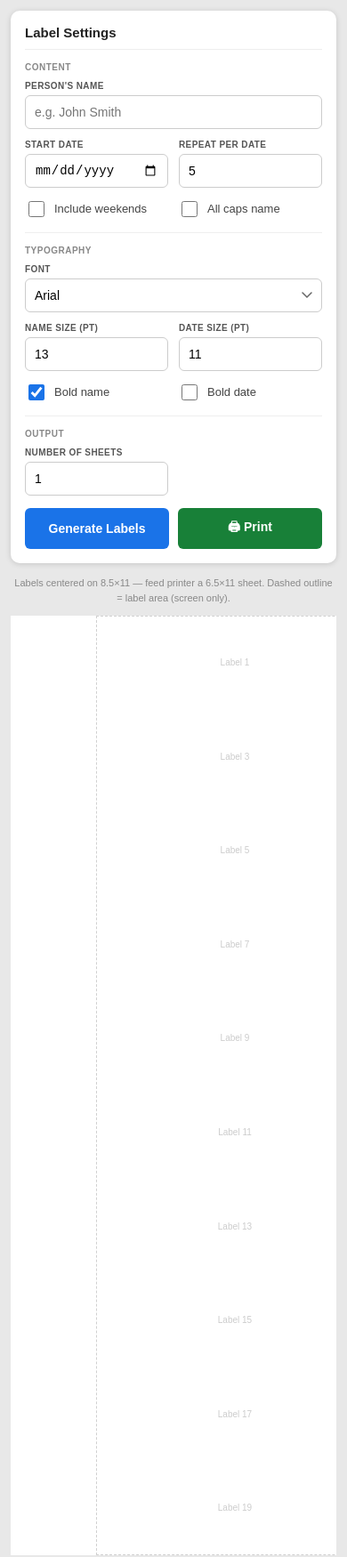
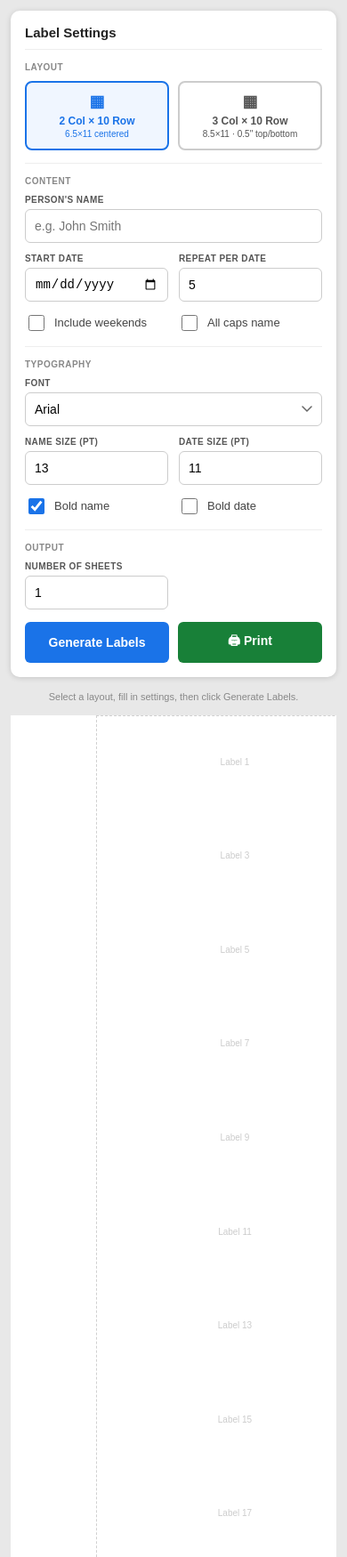
Before and after one commit to MHTmedia/Ollie-labels, a plain HTML site: page index.html in a window 390 px wide. Shown: the top 1750 px of the page at 89% size. Drawn offline with Linux system fonts and the light colour scheme.

Commit message:
Updated file to include 3col template

```diff
--- a/index.html
+++ b/index.html
@@ -48,7 +48,6 @@
       margin: 14px 0;
     }
 
-    /* Field grid — 2 cols on mobile, more on wider screens */
     .field-grid {
       display: grid;
       grid-template-columns: 1fr 1fr;
@@ -102,7 +101,6 @@
       padding-right: 28px;
     }
 
-    /* Checkboxes */
     .check-grid {
       display: grid;
       grid-template-columns: 1fr 1fr;
@@ -131,13 +129,51 @@
       line-height: 1.2;
     }
 
-    /* Buttons */
+    /* Layout toggle */
+    .layout-toggle {
+      display: grid;
+      grid-template-columns: 1fr 1fr;
+      gap: 10px;
+      margin-bottom: 14px;
+    }
+
+    .layout-btn {
+      padding: 10px;
+      border: 2px solid #ccc;
+      border-radius: 8px;
+      background: white;
+      cursor: pointer;
+      text-align: center;
+      font-size: 12px;
+      font-weight: 600;
+      color: #555;
+      transition: border-color 0.15s, color 0.15s;
+      -webkit-tap-highlight-color: transparent;
+    }
+
+    .layout-btn.active {
+      border-color: #1a73e8;
+      color: #1a73e8;
+      background: #f0f6ff;
+    }
+
+    .layout-btn .layout-icon {
+      display: block;
+      font-size: 18px;
+      margin-bottom: 4px;
+    }
+
     .btn-row {
       display: grid;
       grid-template-columns: 1fr 1fr;
       gap: 10px;
       margin-top: 14px;
     }
+
+    button.generate { background: #1a73e8; color: white; }
+    button.generate:active { background: #1558b0; }
+    button.print-btn { background: #188038; color: white; }
+    button.print-btn:active { background: #0f5c28; }
 
     button {
       width: 100%;
@@ -150,13 +186,6 @@
       -webkit-tap-highlight-color: transparent;
     }
 
-    button.generate { background: #1a73e8; color: white; }
-    button.generate:active { background: #1558b0; }
-
-    button.print-btn { background: #188038; color: white; }
-    button.print-btn:active { background: #0f5c28; }
-
-    /* Summary */
     .note {
       font-size: 11px;
       color: #888;
@@ -167,7 +196,6 @@
       line-height: 1.5;
     }
 
-    /* Sheet gap */
     .sheet-gap {
       height: 20px;
       display: flex;
@@ -183,7 +211,7 @@
       padding: 2px 10px;
     }
 
-    /* ── Label sheet preview (screen) ── */
+    /* ── Sheet preview ── */
     .sheet-scroll {
       overflow-x: auto;
       -webkit-overflow-scrolling: touch;
@@ -203,15 +231,8 @@
       flex-shrink: 0;
     }
 
-    .page .guide {
-      position: absolute;
-      width: 6.5in;
-      height: 11in;
-      border: 1px dashed #d0d0d0;
-      pointer-events: none;
-    }
-
-    .label-grid {
+    /* Layout A: 2-col × 10-row, full bleed 6.5×11 */
+    .label-grid-a {
       width: 6.5in;
       height: 11in;
       display: grid;
@@ -221,33 +242,59 @@
       overflow: hidden;
     }
 
+    /* Layout B: 3-col × 10-row, 0.5in top/bottom margin, full width 8.5in */
+    .guide-b {
+      position: absolute;
+      width: 8.5in;
+      height: 10in; /* 11in - 0.5in top - 0.5in bottom */
+      border: 1px dashed #d0d0d0;
+      pointer-events: none;
+    }
+
+    .label-grid-b {
+      width: 8.5in;
+      height: 10in;
+      display: grid;
+      grid-template-columns: repeat(3, 1fr);
+      grid-template-rows: repeat(10, 1fr);
+      gap: 0;
+      overflow: hidden;
+    }
+
+    /* Layout A guide */
+    .guide-a {
+      position: absolute;
+      width: 6.5in;
+      height: 11in;
+      border: 1px dashed #d0d0d0;
+      pointer-events: none;
+    }
+
     .label {
       display: flex;
       flex-direction: column;
       align-items: center;
       justify-content: center;
-      padding: 6px 10px;
+      padding: 4px 8px;
       text-align: center;
       line-height: 1.35;
     }
 
     .label .name { color: #111; }
-    .label .date { color: #333; margin-top: 3px; }
+    .label .date { color: #333; margin-top: 2px; }
     .label .empty { font-size: 10px; color: #ccc; }
 
     /* ── Print ── */
     @media print {
       body { margin: 0; padding: 0; background: white; }
-      .controls, .note, .sheet-gap, .sheet-scroll + .sheet-gap { display: none; }
+      .controls, .note, .sheet-gap { display: none; }
 
       @page {
         size: 8.5in 11in;
         margin: 0;
       }
 
-      .sheet-scroll {
-        overflow: visible;
-      }
+      .sheet-scroll { overflow: visible; }
 
       .page {
         width: 8.5in;
@@ -257,9 +304,15 @@
         page-break-after: always;
       }
       .page:last-child { page-break-after: avoid; }
-      .page .guide { display: none; }
+      .guide-a, .guide-b { display: none; }
       .label { border: none; }
       .label .empty { display: none; }
+
+      /* Layout B: apply top/bottom margin via padding on the page */
+      .page.layout-b {
+        padding: 0.5in 0;
+        align-items: flex-start;
+      }
     }
   </style>
 </head>
@@ -267,6 +320,23 @@
 
   <div class="controls">
     <h3>Label Settings</h3>
+
+    <!-- Layout selector -->
+    <div class="section-label">Layout</div>
+    <div class="layout-toggle">
+      <div class="layout-btn active" id="btnA" onclick="setLayout('a')">
+        <span class="layout-icon">▦</span>
+        2 Col × 10 Row<br>
+        <span style="font-weight:400;font-size:10px;">6.5×11 centered</span>
+      </div>
+      <div class="layout-btn" id="btnB" onclick="setLayout('b')">
+        <span class="layout-icon">▦</span>
+        3 Col × 10 Row<br>
+        <span style="font-weight:400;font-size:10px;">8.5×11 · 0.5" top/bottom</span>
+      </div>
+    </div>
+
+    <hr class="divider" />
 
     <div class="section-label">Content</div>
     <div class="field-grid">
@@ -280,7 +350,7 @@
       </div>
       <div class="field">
         <label>Repeat per Date</label>
-        <input type="number" id="repeatCount" value="5" min="1" max="20" />
+        <input type="number" id="repeatCount" value="5" min="1" max="30" />
       </div>
     </div>
     <div class="check-grid" style="margin-top:12px;">
@@ -347,12 +417,21 @@
   </div>
 
   <div class="note" id="summaryNote">
-    Labels centered on 8.5×11 — feed printer a 6.5×11 sheet. Dashed outline = label area (screen only).
+    Select a layout, fill in settings, then click Generate Labels.
   </div>
 
   <div id="sheetsContainer"></div>
 
   <script>
+    let currentLayout = 'a';
+
+    function setLayout(layout) {
+      currentLayout = layout;
+      document.getElementById('btnA').classList.toggle('active', layout === 'a');
+      document.getElementById('btnB').classList.toggle('active', layout === 'b');
+      initEmpty();
+    }
+
     function nextDay(date, includeWeekends) {
       const d = new Date(date);
       d.setDate(d.getDate() + 1);
@@ -377,6 +456,41 @@
 
     function escapeHTML(str) {
       return str.replace(/&/g,'&amp;').replace(/</g,'&lt;').replace(/>/g,'&gt;');
+    }
+
+    function labelsPerSheet() {
+      return currentLayout === 'a' ? 20 : 30;
+    }
+
+    function buildPage(labels, layout) {
+      const scroll = document.createElement('div');
+      scroll.className = 'sheet-scroll';
+
+      const page = document.createElement('div');
+      page.className = `page layout-${layout}`;
+
+      if (layout === 'a') {
+        const guide = document.createElement('div');
+        guide.className = 'guide-a';
+        page.appendChild(guide);
+
+        const grid = document.createElement('div');
+        grid.className = 'label-grid-a';
+        labels.forEach(el => grid.appendChild(el));
+        page.appendChild(grid);
+      } else {
+        const guide = document.createElement('div');
+        guide.className = 'guide-b';
+        page.appendChild(guide);
+
+        const grid = document.createElement('div');
+        grid.className = 'label-grid-b';
+        labels.forEach(el => grid.appendChild(el));
+        page.appendChild(grid);
+      }
+
+      scroll.appendChild(page);
+      return scroll;
     }
 
     function generateLabels() {
@@ -407,11 +521,12 @@
         }
       }
 
-      const labelsPerSheet = 20;
-      const totalLabels    = labelsPerSheet * numSheets;
-      const container      = document.getElementById('sheetsContainer');
-      container.innerHTML  = '';
+      const perSheet   = labelsPerSheet();
+      const totalLabels = perSheet * numSheets;
+      const container  = document.getElementById('sheetsContainer');
+      container.innerHTML = '';
 
+      // Build date sequence
       const dates = [];
       let countOnDate = 0;
       for (let i = 0; i < totalLabels; i++) {
@@ -431,60 +546,44 @@
           container.appendChild(gap);
         }
 
-        const scroll = document.createElement('div');
-        scroll.className = 'sheet-scroll';
-
-        const page = document.createElement('div');
-        page.className = 'page';
-
-        const guide = document.createElement('div');
-        guide.className = 'guide';
-        page.appendChild(guide);
-
-        const grid = document.createElement('div');
-        grid.className = 'label-grid';
-
-        for (let i = 0; i < labelsPerSheet; i++) {
-          const d = dates[s * labelsPerSheet + i];
+        const labelEls = [];
+        for (let i = 0; i < perSheet; i++) {
+          const d = dates[s * perSheet + i];
           const div = document.createElement('div');
           div.className = 'label';
           div.innerHTML = `
             <div class="name" style="font-family:${fontFamily};font-size:${nameSize}pt;font-weight:${nameBold ? '700' : '400'};">${escapeHTML(name)}</div>
             <div class="date" style="font-family:${fontFamily};font-size:${dateSize}pt;font-weight:${dateBold ? '700' : '400'};">${formatDate(d)}</div>
           `;
-          grid.appendChild(div);
+          labelEls.push(div);
         }
 
-        page.appendChild(grid);
-        scroll.appendChild(page);
-        container.appendChild(scroll);
+        container.appendChild(buildPage(labelEls, currentLayout));
       }
 
+      const layoutLabel = currentLayout === 'a'
+        ? '2-col × 10-row (6.5×11 centered on 8.5×11)'
+        : '3-col × 10-row (8.5×11, 0.5" top/bottom margin)';
+
       document.getElementById('summaryNote').textContent =
-        `${numSheets} sheet${numSheets > 1 ? 's' : ''} · ${totalLabels} labels · ${repeat} per date · ${formatDate(dates[0])} → ${formatDate(dates[totalLabels - 1])}${incWeekends ? ' (weekends included)' : ' (weekdays only)'} · Print on 8.5×11, feed 6.5×11 sheet`;
+        `${numSheets} sheet${numSheets > 1 ? 's' : ''} · ${totalLabels} labels · ${repeat} per date · ${formatDate(dates[0])} → ${formatDate(dates[totalLabels - 1])}${incWeekends ? ' (weekends included)' : ' (weekdays only)'} · ${layoutLabel}`;
     }
 
-    (function initEmpty() {
+    function initEmpty() {
       const container = document.getElementById('sheetsContainer');
-      const scroll = document.createElement('div');
-      scroll.className = 'sheet-scroll';
-      const page = document.createElement('div');
-      page.className = 'page';
-      const guide = document.createElement('div');
-      guide.className = 'guide';
-      page.appendChild(guide);
-      const grid = document.createElement('div');
-      grid.className = 'label-grid';
-      for (let i = 0; i < 20; i++) {
+      container.innerHTML = '';
+      const perSheet = labelsPerSheet();
+      const labelEls = [];
+      for (let i = 0; i < perSheet; i++) {
         const div = document.createElement('div');
         div.className = 'label';
         div.innerHTML = `<div class="empty">Label ${i + 1}</div>`;
-        grid.appendChild(div);
+        labelEls.push(div);
       }
-      page.appendChild(grid);
-      scroll.appendChild(page);
-      container.appendChild(scroll);
-    })();
+      container.appendChild(buildPage(labelEls, currentLayout));
+    }
+
+    initEmpty();
   </script>
 
 </body>
```
